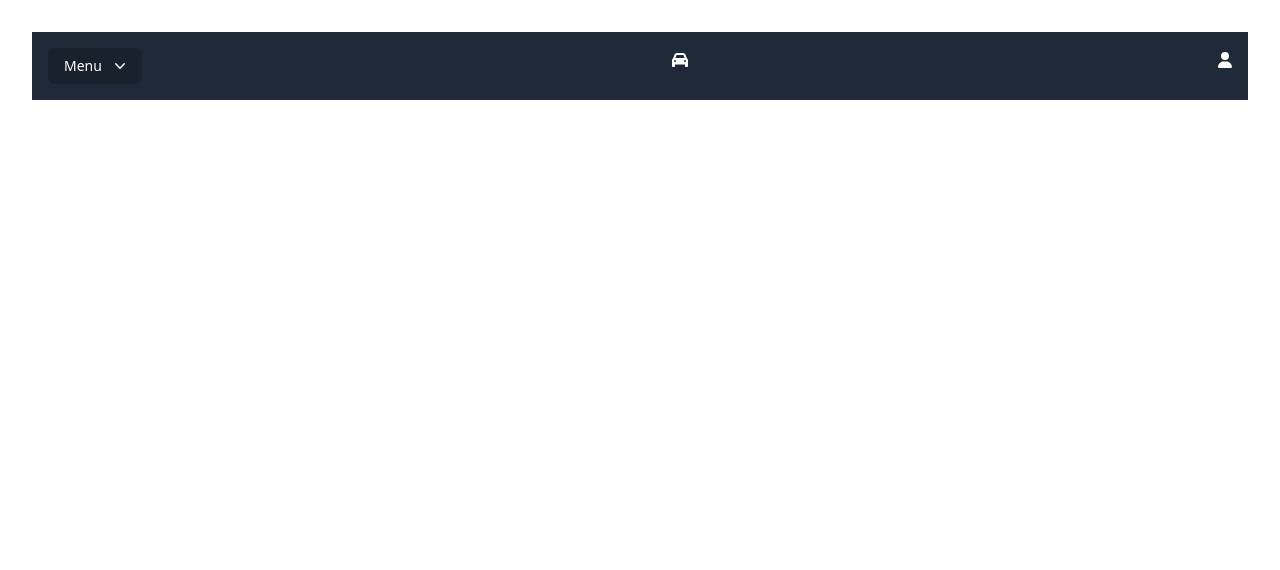
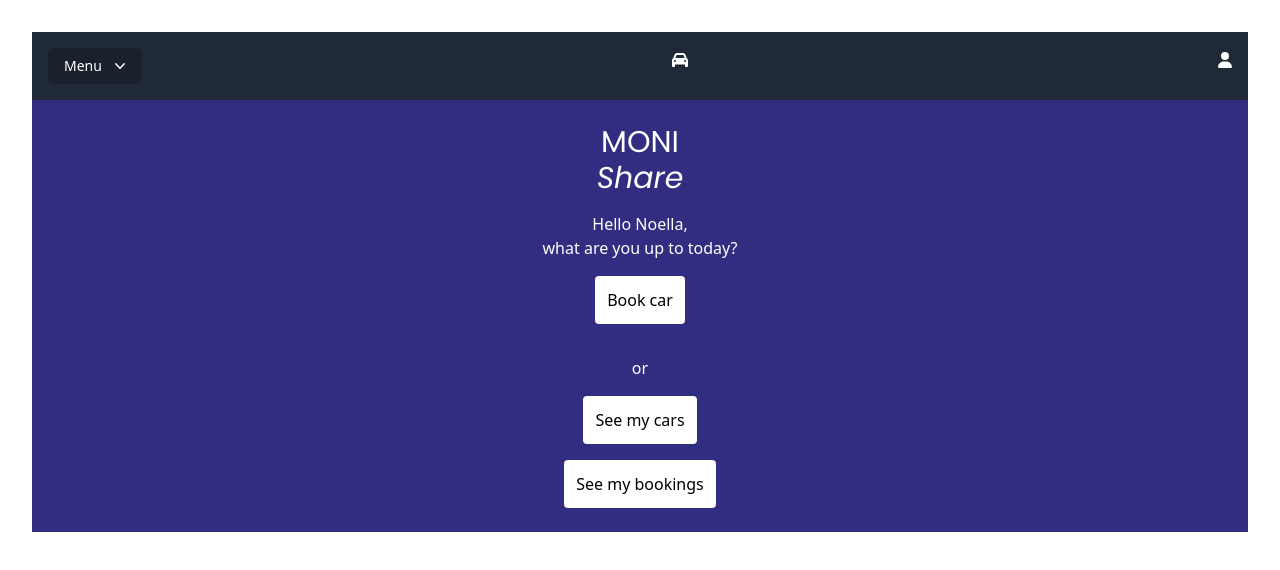
Before and after one commit to NoellaPromise/My-Moni-App, a React (Vite) app: page / in a window 1280 px wide. Shown: the top 570 px of the page. Built offline with nearby package versions, Linux system fonts and the light colour scheme.

Commit message:
feat: add home page

```diff
--- a/src/App.jsx
+++ b/src/App.jsx
@@ -2,14 +2,15 @@ import "./App.css";
 import { BrowserRouter as Router, Routes, Route } from "react-router-dom";
 import Navbar from "./components/Navbar";
 import BookCar from "./pages/BookCar";
-
+import HomePage from "./pages/HomePage";
 function App() {
   return (
     <>
       <Router>
         <Routes>
-          <Route path="/" element={<Navbar />} />
-          <Route path="/menu" element={<BookCar />} />
+          <Route path="/" element={<HomePage />} />
+          <Route path="/bookcar" element={<BookCar />} />
+          <Route path="/navbar" element={<Navbar />} />
         </Routes>
       </Router>
     </>
--- a/src/components/Navbar.jsx
+++ b/src/components/Navbar.jsx
@@ -4,10 +4,10 @@ import { faCar } from "@fortawesome/free-solid-svg-icons";
 import { Menu, Transition } from "@headlessui/react";
 import { Fragment } from "react";
 import { ChevronDownIcon } from "@heroicons/react/20/solid";
-
+import { Link } from "react-router-dom";
 function Navbar() {
   return (
-    <div >
+    <div>
       <ul className="bg-gray-800 text-white flex justify-between p-4">
         <Menu as="div" className="relative inline-block text-left">
           <div>
@@ -96,7 +96,9 @@ function Navbar() {
         </Menu>
 
         <li>
-          <FontAwesomeIcon icon={faCar} />
+          <Link to="/">
+            <FontAwesomeIcon icon={faCar} />
+          </Link>
         </li>
         <li>
           <FontAwesomeIcon icon={faUser} />
--- a/src/pages/BookCar.jsx
+++ b/src/pages/BookCar.jsx
@@ -1,7 +1,7 @@
 function BookCar() {
   return (
     <div>
-      <h1>Welcome to the Book car page</h1>
+      <h1>Welcome to Book car page</h1>
     </div>
   );
 }
--- /dev/null
+++ b/src/pages/HomePage.jsx
@@ -0,0 +1,31 @@
+import Navbar from "../components/Navbar";
+
+function HomePage() {
+  return (
+    <div>
+      <Navbar />
+      <div className="flex flex-col gap-4 bg-indigo-900 text-white p-6">
+        <p className="text-3xl font-poppins">
+          MONI <br /> <i>Share</i>
+        </p>
+        <p>
+          Hello Noella, <br /> what are you up to today?
+        </p>
+        <button className="rounded bg-white text-black flex flex-col m-auto mb-4 p-3">
+          Book car{" "}
+        </button>
+        <p>or</p>
+        <div>
+          <button className="rounded bg-white text-black flex flex-col m-auto mb-4 p-3">
+            See my cars
+          </button>
+          <button className="rounded bg-white text-black flex flex-col m-auto p-3">
+            See my bookings
+          </button>
+        </div>
+      </div>
+    </div>
+  );
+}
+
+export default HomePage;
```
